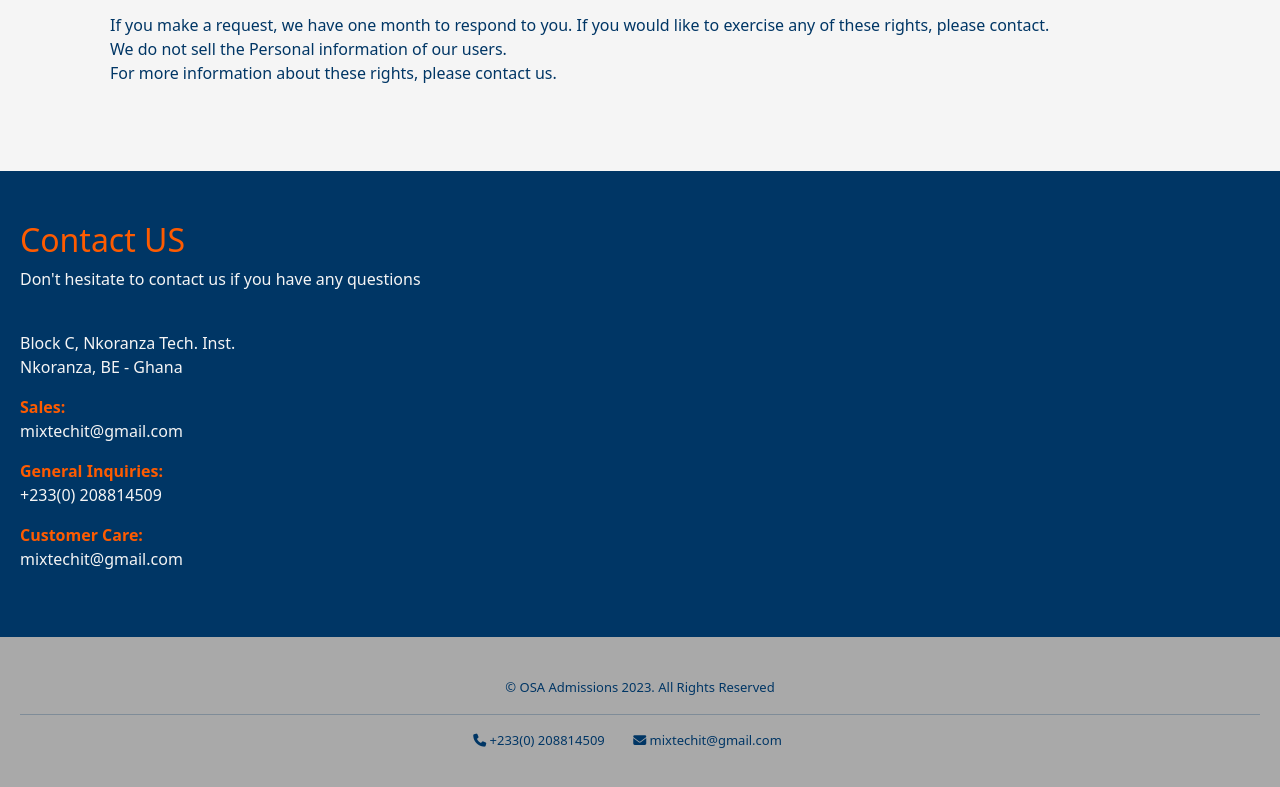
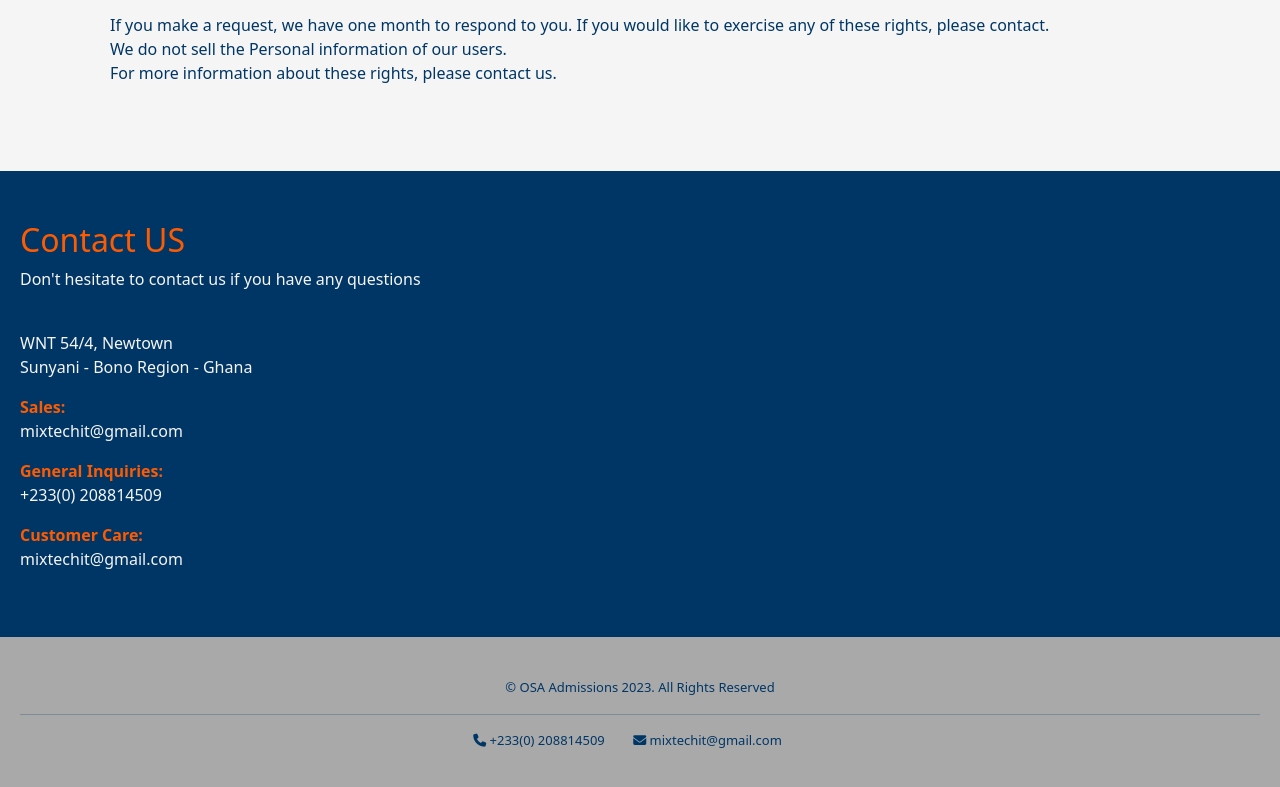
Before and after one commit to YawEffah/osaadmissions, a plain HTML site: page policies.html in a window 1280 px wide. Shown: the part 6692-7479 px from the top of the page. Drawn offline with nearby package versions, Linux system fonts and the light colour scheme.

Commit message:
Update policies.html

```diff
--- a/policies.html
+++ b/policies.html
@@ -453,8 +453,8 @@
                 <h2>Contact US</h2>
                 <p  class="contact-info">Don't hesitate to contact us if you have any questions</p><br>
                 <address class="contact-info">
-                    Block C, Nkoranza Tech. Inst.<br>
-                    Nkoranza, BE - Ghana
+                    WNT 54/4, Newtown <br>
+                    Sunyani - Bono Region - Ghana
                 </address>
                 <p class="contact-info">
                     <strong>Sales:</strong><br>
```
